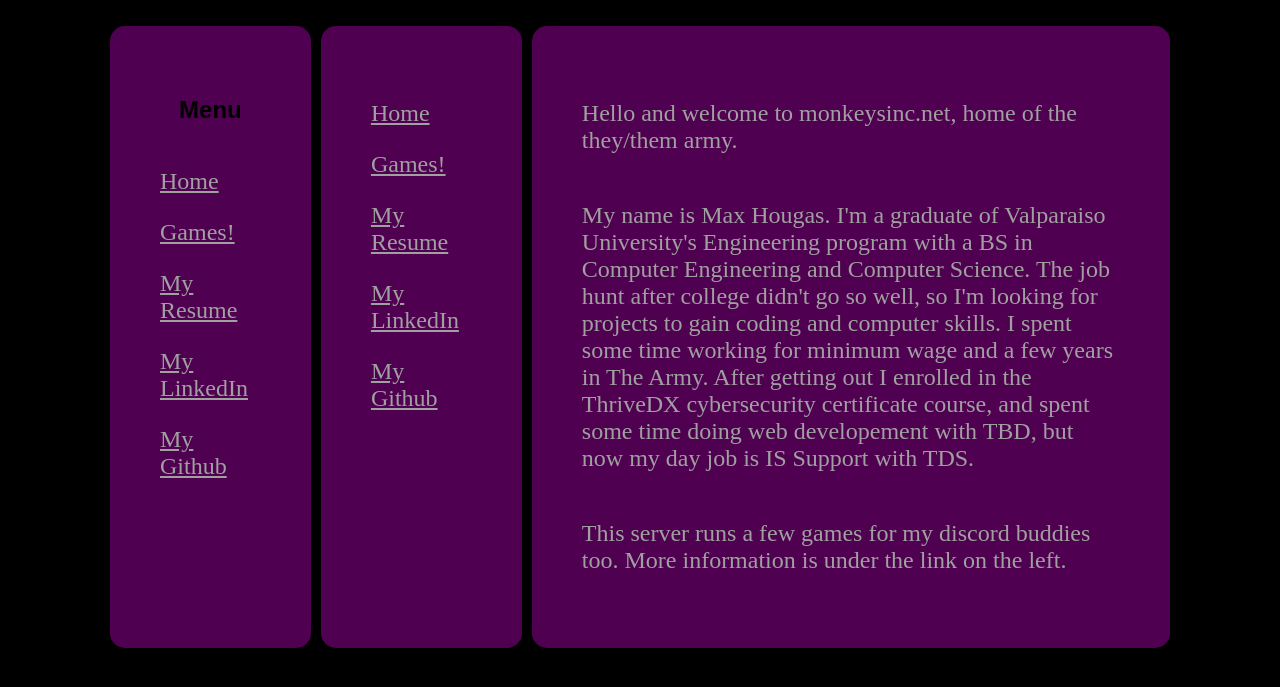
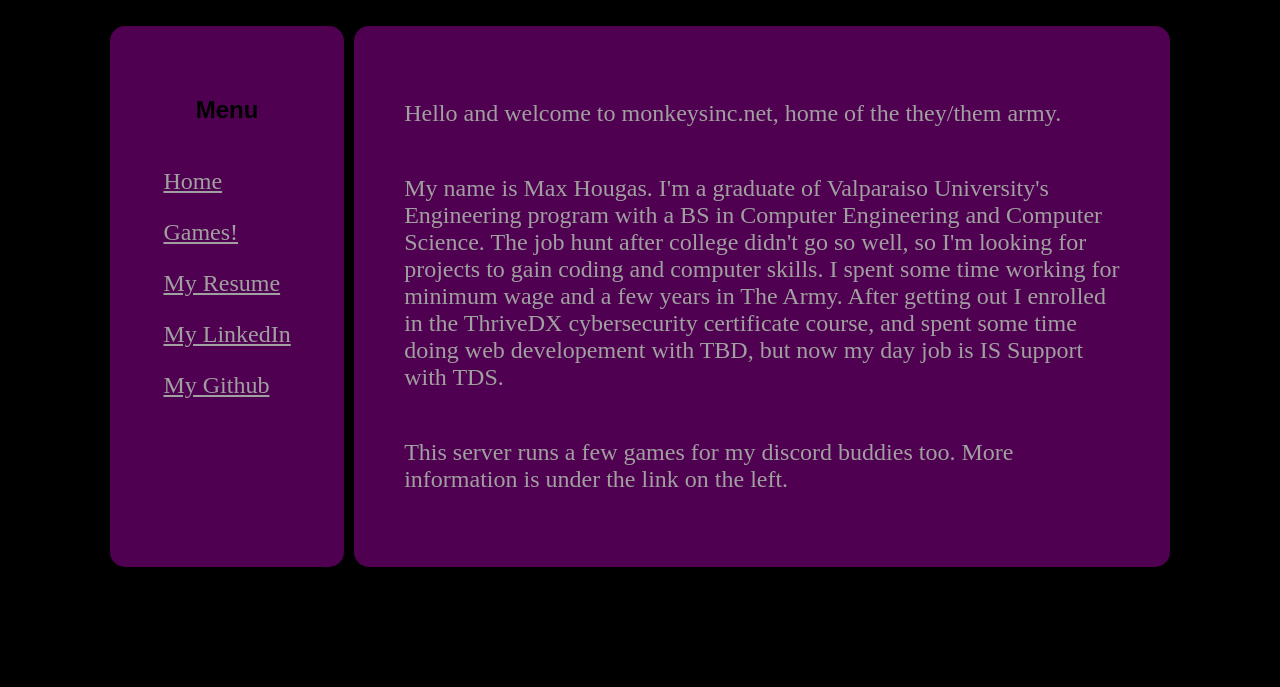
Before and after one commit to maxhougas/monkeysinchtml, a plain HTML site: page index.htm in a window 1280 px wide. Shown: the part 77-764 px from the top of the page. Drawn offline with Linux system fonts and the light colour scheme.

Commit message:
removed duplicate menu

```diff
--- a/index.htm
+++ b/index.htm
@@ -19,8 +19,6 @@
           <li><p><a href="https://github.com/maxhougas">My Github</a></p</li>
         </ul>
       </div>
-      <div class="leftside"> <ul> <li><p><a href="./index.htm">Home</a></p></li> <li><p><a href="./games.htm">Games!</a></p></li> <li><p><a href="./resume.docx">My Resume</a></p></li> <li><p><a
-        href="https://www.linkedin.com/in/max-hougas">My LinkedIn</a></p></li> <li><p><a href="https://github.com/maxhougas">My Github</a></p</li> </ul> </div>
       <div class="rightside">
         <p>
           Hello and welcome to monkeysinc.net, home of the they/them army.
```
